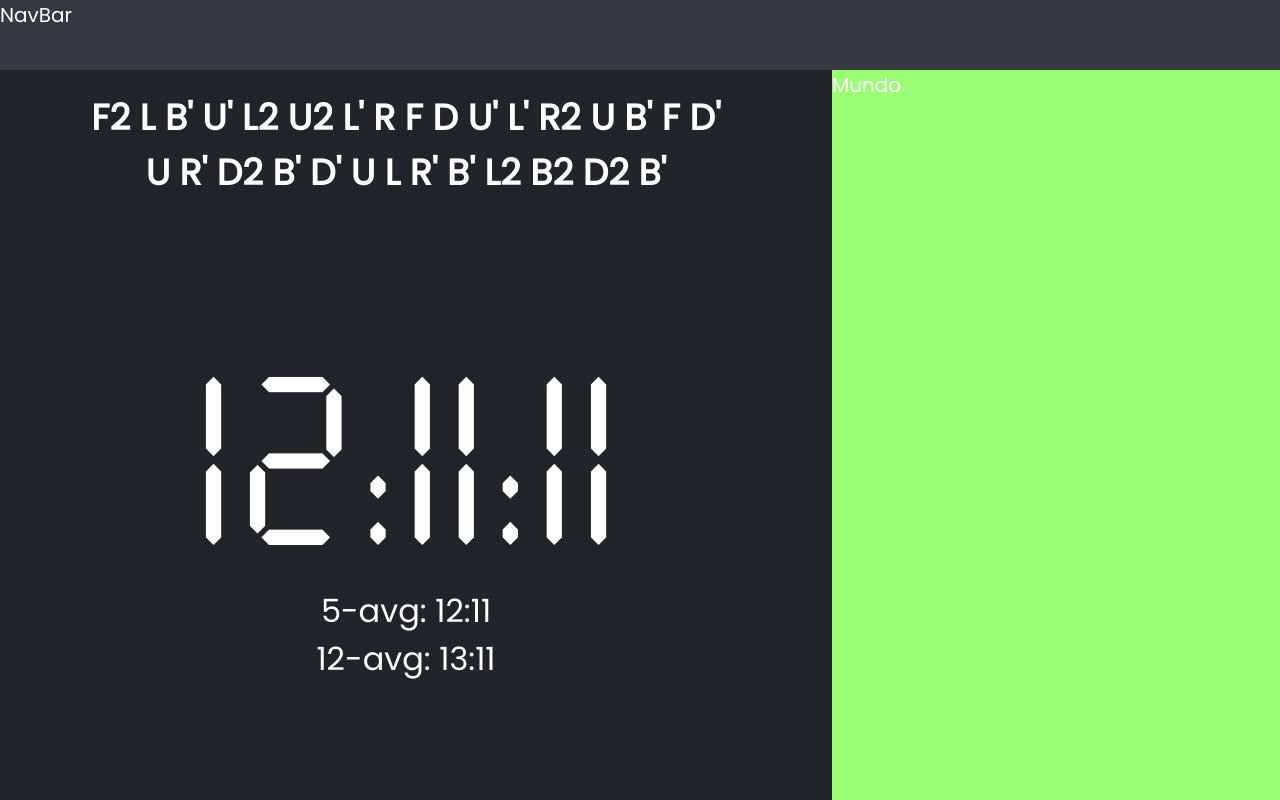
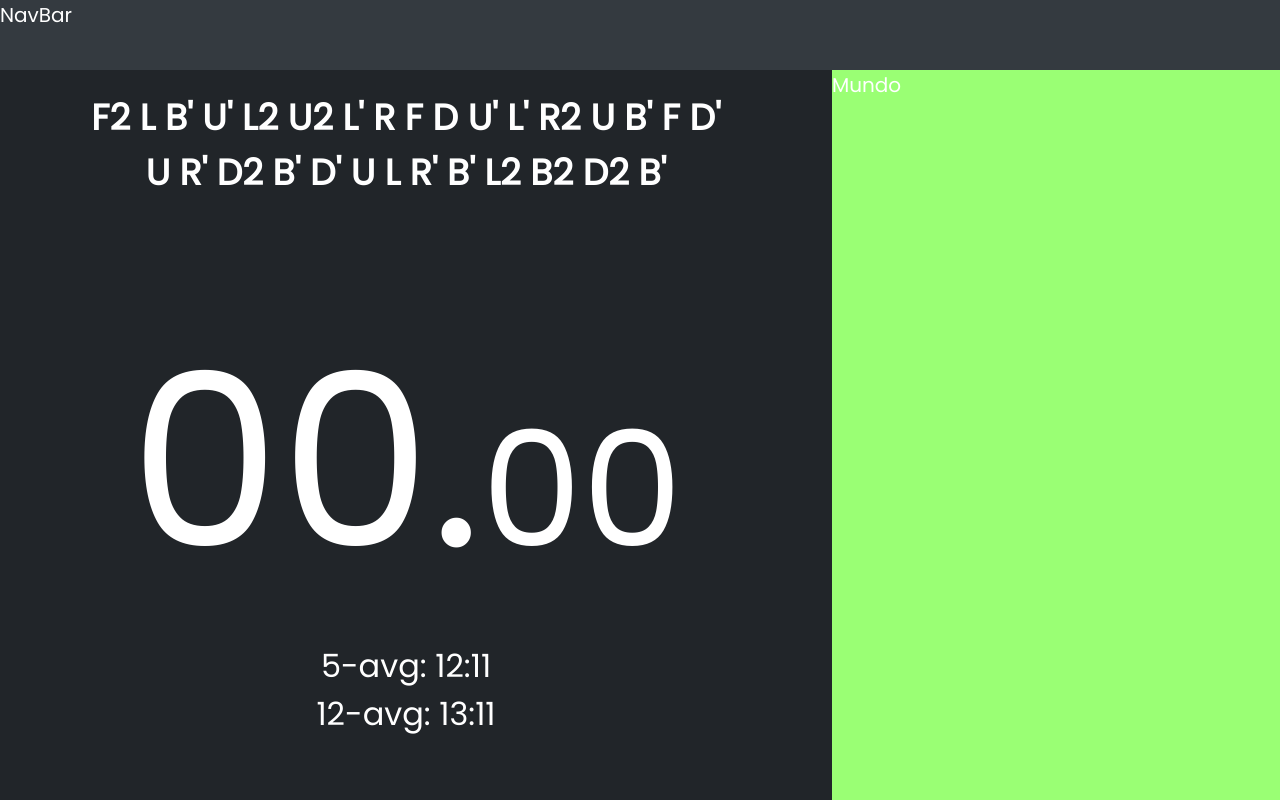
Before and after one commit to jBarrios26/RubikTimer, a React (Vite) app: page / in a window 1280 px wide. Built offline with nearby package versions, Linux system fonts and the light colour scheme.

Commit message:
Timer funcionando.

```diff
--- /dev/null
+++ b/src/hooks/use_interval.ts
@@ -0,0 +1,24 @@
+import { useEffect, useRef } from 'react';
+
+export default function useInterval(
+  callback: () => void,
+  delay: number | null
+) {
+  const savedCallback = useRef(callback);
+
+  useEffect(() => {
+    savedCallback.current = callback;
+  });
+
+  useEffect(() => {
+    // Don't schedule if no delay is specified.
+    // Note: 0 is a valid value for delay.
+    if (!delay && delay !== 0) {
+      return;
+    }
+
+    const id = setInterval(() => savedCallback.current(), delay);
+
+    return () => clearInterval(id);
+  }, [delay]);
+}
--- a/src/pages/Timer/components/TimerDisplay/TimerDisplay.styles.ts
+++ b/src/pages/Timer/components/TimerDisplay/TimerDisplay.styles.ts
@@ -1,4 +1,8 @@
 import styled from 'styled-components';
+
+interface SegmentsProps {
+  color: string;
+}
 
 export const TimerDisplayContainer = styled.div`
   flex-direction: column;
@@ -32,19 +36,66 @@ export const TimerSegments = styled.div`
 
   justify-content: center;
   align-items: center;
-  height: 100%;
+  flex-basis: 100%;
 `;
 
-export const Segments = styled.span`
+export const Segments = styled.div`
   font-family: SevenSegments;
   font-size: 6rem;
-  color: white;
 
   @media screen and (min-width: 700px) {
     font-size: 9rem;
   }
   @media screen and (min-width: 1100px) {
     font-size: 12rem;
+  }
+`;
+
+export const MinuteSegments = styled.span<SegmentsProps>`
+  font-size: 6rem;
+  color: ${(props) => {
+    if (props.color == 'red') return 'var(--red)';
+    if (props.color == 'green') return 'var(--green)';
+    return 'white';
+  }};
+  @media screen and (min-width: 700px) {
+    font-size: 9rem;
+  }
+  @media screen and (min-width: 1100px) {
+    font-size: 12rem;
+  }
+`;
+
+export const SecondsSegments = styled.span<SegmentsProps>`
+  font-size: 6rem;
+  color: ${(props) => {
+    if (props.color == 'red') return 'var(--red)';
+    if (props.color == 'green') return 'var(--green)';
+    return 'white';
+  }};
+  @media screen and (min-width: 700px) {
+    font-size: 9rem;
+  }
+  @media screen and (min-width: 1100px) {
+    font-size: 12rem;
+  }
+`;
+
+export const MilisecondsSegments = styled.span<SegmentsProps>`
+  font-size: 4rem;
+  display: inline-block;
+  min-width: 110px;
+
+  color: ${(props) => {
+    if (props.color == 'red') return 'var(--red)';
+    if (props.color == 'green') return 'var(--green)';
+    return 'white';
+  }};
+  @media screen and (min-width: 700px) {
+    font-size: 5rem;
+  }
+  @media screen and (min-width: 1100px) {
+    font-size: 8rem;
   }
 `;
 
--- a/src/pages/Timer/components/TimerDisplay/TimerDisplay.tsx
+++ b/src/pages/Timer/components/TimerDisplay/TimerDisplay.tsx
@@ -1,5 +1,18 @@
-import React from 'react';
-import { AvgOfFive, AvgOfTwelve } from './TimerDisplay.styles';
+import React, { useEffect, useState } from 'react';
+import {
+  AvgOfFive,
+  AvgOfTwelve,
+  MinuteSegments,
+  SecondsSegments,
+  MilisecondsSegments,
+} from './TimerDisplay.styles';
+import {
+  formatMinutes,
+  formatMiliseconds,
+  formatSeconds,
+} from '../../../../utils/format-timer.utility';
+import useInterval from '../../../../hooks/use_interval';
+
 import {
   Scramble,
   Segments,
@@ -7,7 +20,116 @@ import {
   TimerSegments,
 } from './TimerDisplay.styles';
 
+export interface TimerDisplayState {
+  phase: TimerPhase;
+  hour: number;
+  minute: number;
+  seconds: number;
+  miliseconds: number;
+  totalMiliseconds: number;
+}
+
+enum TimerPhase {
+  idle,
+  holding,
+  ready,
+  solving,
+}
+
+const initialTimerState: TimerDisplayState = {
+  phase: TimerPhase.idle,
+  hour: 0,
+  miliseconds: 0,
+  seconds: 0,
+  minute: 0,
+  totalMiliseconds: 0,
+};
+
+const getTimerPhaseColor = (phase: TimerPhase) => {
+  if (phase === TimerPhase.holding) return 'red';
+  if (phase === TimerPhase.ready) return 'green';
+  return 'white';
+};
+
 const TimerDisplay: React.FC = () => {
+  const [timerState, setTimerState] =
+    useState<TimerDisplayState>(initialTimerState);
+
+  const [readyTimer, setReadyTimer] = useState(false);
+  const [timerRunning, setTimerRunning] = useState(false);
+
+  const readyTimerInterval = useInterval(
+    () => {
+      if (timerState.phase !== TimerPhase.idle) {
+        setTimerState({ ...timerState, phase: TimerPhase.ready });
+        setReadyTimer(false);
+      }
+    },
+    readyTimer ? 1000 : null
+  );
+
+  const timer = useInterval(
+    () => {
+      setTimerState((previousTimerState) => {
+        const newTotalMiliseconds = previousTimerState.totalMiliseconds + 100;
+        const minutesPassed = Math.floor(newTotalMiliseconds / 60000);
+        const secondsPassed = Math.floor(
+          (newTotalMiliseconds - minutesPassed * 60000) / 1000
+        );
+        const milisecondsPassed =
+          newTotalMiliseconds - minutesPassed * 60000 - secondsPassed * 1000;
+
+        console.log(
+          newTotalMiliseconds,
+          minutesPassed,
+          secondsPassed,
+          milisecondsPassed
+        );
+
+        return {
+          ...timerState,
+          totalMiliseconds: newTotalMiliseconds,
+          miliseconds: milisecondsPassed,
+          seconds: secondsPassed,
+          minute: minutesPassed,
+        };
+      });
+    },
+    timerRunning ? 100 : null
+  );
+
+  useEffect(() => {
+    function handleKeyDown(keyboardEvent: KeyboardEvent) {
+      if (keyboardEvent.code !== 'Space') return;
+
+      if (timerState.phase === TimerPhase.idle) {
+        setTimerState({ ...timerState, phase: TimerPhase.holding });
+        setReadyTimer(true);
+      } else if (timerState.phase === TimerPhase.solving) {
+        setTimerRunning(false);
+      }
+    }
+
+    function handleKeyUp(keyboardEvent: KeyboardEvent) {
+      if (keyboardEvent.code !== 'Space') return;
+
+      if (timerState.phase === TimerPhase.ready) {
+        setTimerState({ ...timerState, phase: TimerPhase.solving });
+        setTimerRunning(true);
+      } else if (timerState.phase == TimerPhase.holding) {
+        setTimerState({ ...timerState, phase: TimerPhase.idle });
+      }
+    }
+
+    document.addEventListener('keydown', handleKeyDown);
+    document.addEventListener('keyup', handleKeyUp);
+
+    return function cleanup() {
+      document.removeEventListener('keydown', handleKeyDown);
+      document.removeEventListener('keyup', handleKeyUp);
+    };
+  }, [timerState]);
+
   return (
     <TimerDisplayContainer>
       <Scramble>
@@ -19,7 +141,19 @@ const TimerDisplay: React.FC = () => {
       </Scramble>
 
       <TimerSegments>
-        <Segments>12:11:11</Segments>
+        <Segments>
+          {timerState.minute > 0 && (
+            <MinuteSegments color={getTimerPhaseColor(timerState.phase)}>
+              {formatMinutes(timerState.minute)}:
+            </MinuteSegments>
+          )}
+          <SecondsSegments color={getTimerPhaseColor(timerState.phase)}>
+            {formatSeconds(timerState.seconds)}.
+          </SecondsSegments>
+          <MilisecondsSegments color={getTimerPhaseColor(timerState.phase)}>
+            {formatMiliseconds(timerState.miliseconds, timerRunning)}
+          </MilisecondsSegments>
+        </Segments>
         <AvgOfFive>5-avg: 12:11</AvgOfFive>
         <AvgOfTwelve>12-avg: 13:11</AvgOfTwelve>
       </TimerSegments>
--- /dev/null
+++ b/src/utils/format-timer.utility.ts
@@ -0,0 +1,23 @@
+export const formatMinutes = (minute: number): string => {
+  if (minute !== 0) {
+    return `${minute.toString().padStart(2, '0')}`;
+  }
+  return '';
+};
+
+export const formatSeconds = (seconds: number): string => {
+  if (seconds !== 0) {
+    return `${seconds.toString().padStart(2, '0')}`;
+  } else {
+    return `00`;
+  }
+};
+
+export const formatMiliseconds = (miliseconds: number, isRunning: boolean) => {
+  if (miliseconds !== 0 || isRunning) {
+    if (isRunning) return `${(miliseconds / 100).toString().padStart(1, '0')}`;
+    else return `${(miliseconds / 10).toString().padStart(2, '0')}`;
+  } else {
+    return `00`;
+  }
+};
```
